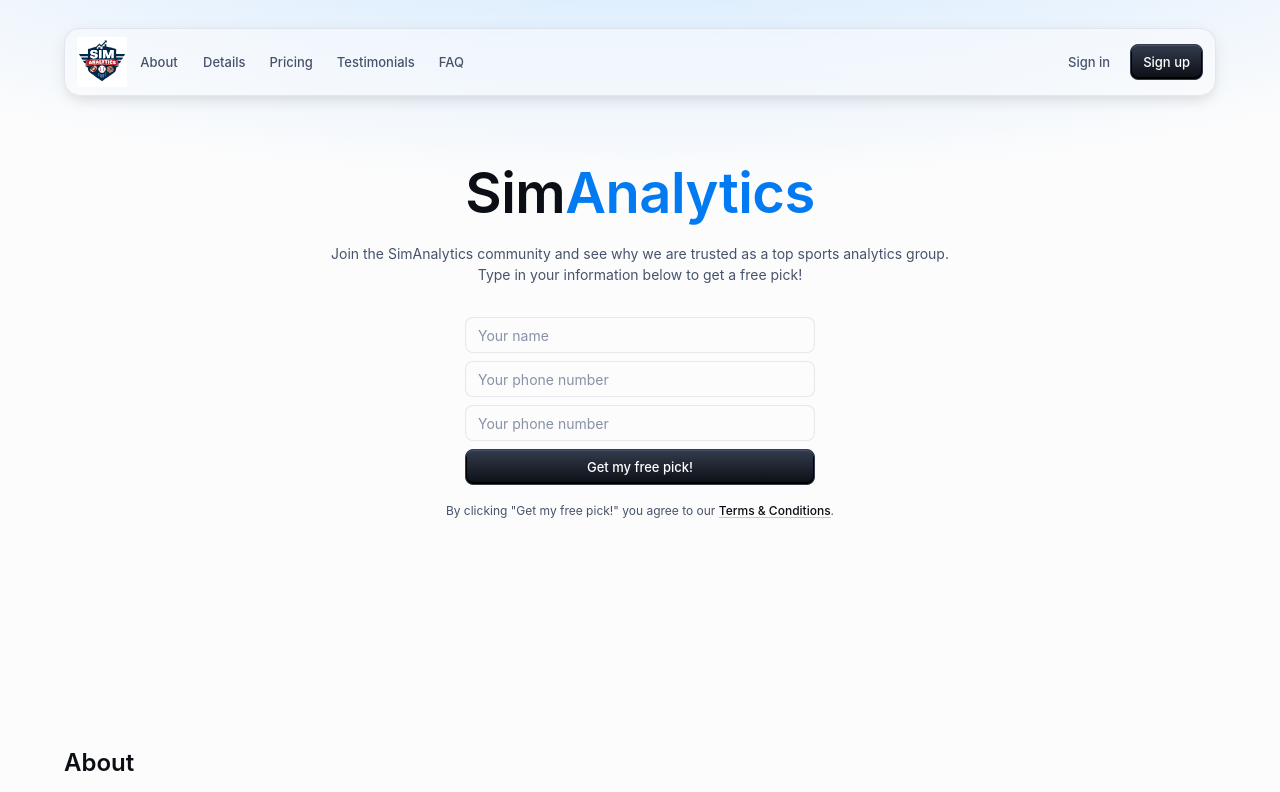
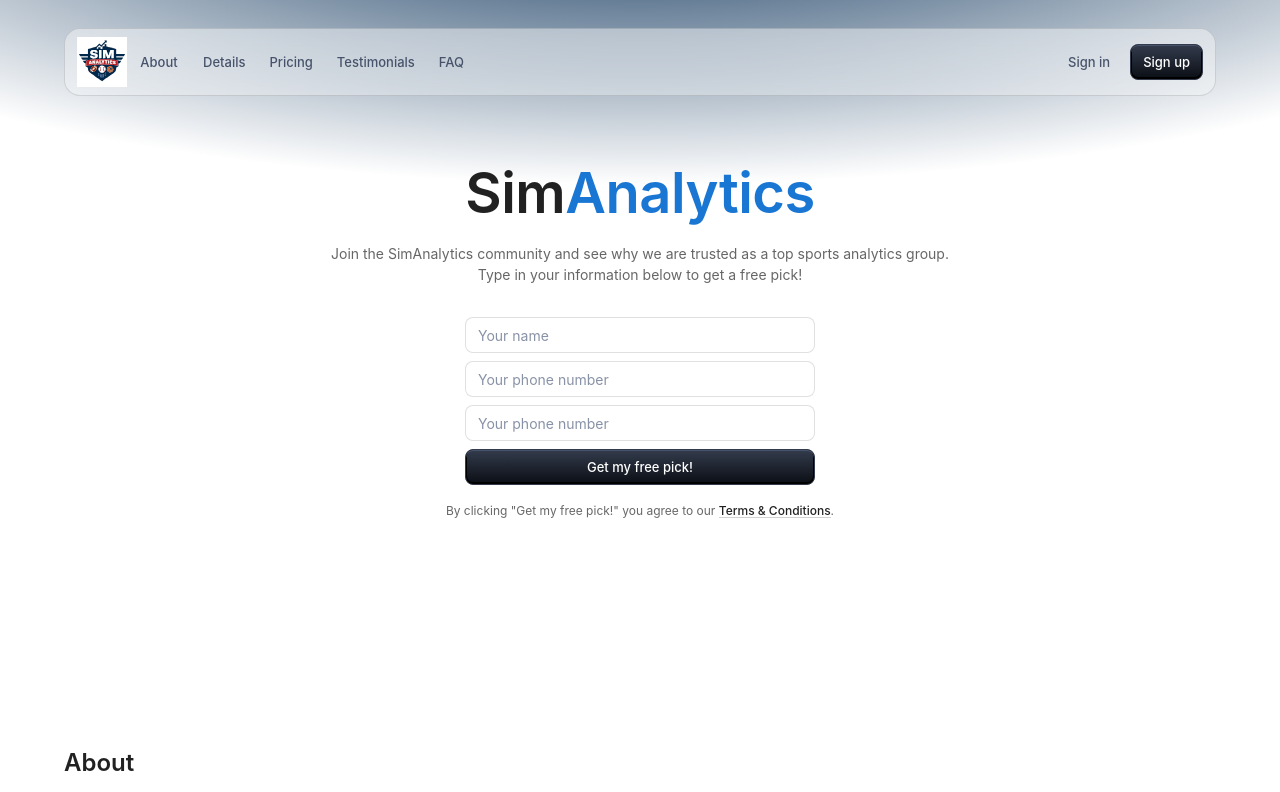
Before and after one commit to sim-analytics-org/client-web, a React (Vite) app: page / in a window 1280 px wide. Shown: the top 792 px of the page. Built offline with nearby package versions, Linux system fonts and the light colour scheme.

Commit message:
updated color scheme

```diff
--- a/src/landing-page/components/Hero.tsx
+++ b/src/landing-page/components/Hero.tsx
@@ -44,7 +44,7 @@
 
         backgroundImage:
           'radial-gradient(ellipse 80% 50% at 50% -20%, hsl(210, 100%, 90%), transparent)',
-        ...theme.applyStyles('dark', {
+        ...theme.applyStyles('light', {
           backgroundImage:
             'radial-gradient(ellipse 80% 50% at 50% -20%, hsl(210, 100%, 16%), transparent)',
         }),
--- a/src/shared-theme/AppTheme.tsx
+++ b/src/shared-theme/AppTheme.tsx
@@ -28,7 +28,11 @@
           colorSchemeSelector: 'data-mui-color-scheme',
           cssVarPrefix: 'template',
         },
-          colorSchemes, // Recently added in v6 for building light & dark mode app, see https://mui.com/material-ui/customization/palette/#color-schemes
+        // colorSchemes, // Recently added in v6 for building light & dark mode app, see https://mui.com/material-ui/customization/palette/#color-schemes
+        colorSchemes: {
+          light: true,
+          dark: true,
+        },
         typography,
         shadows,
         shape,
```
Lines whose indentation alone changed are shown as unchanged.
